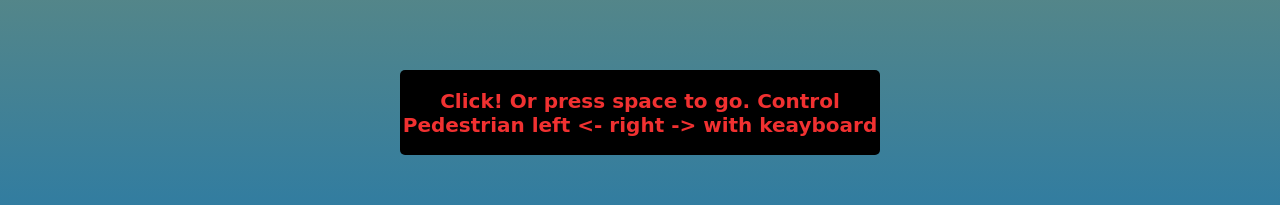
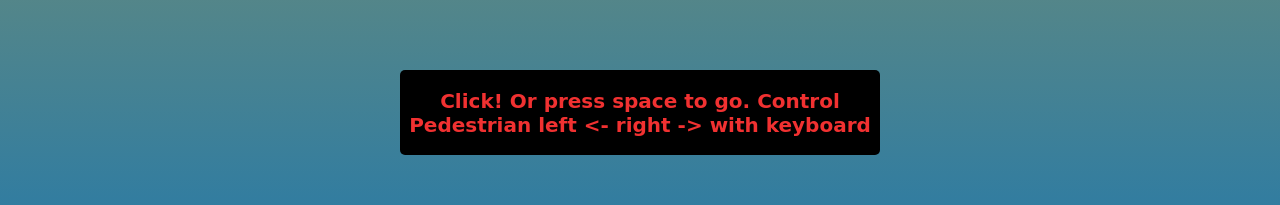
Before and after one commit to AlexDolz/Arcade_game-JS, a plain HTML site: page index.html in a window 1280 px wide. Shown: the part 350-555 px from the top of the page. Drawn offline with Linux system fonts and the light colour scheme; a web font is replaced by a local one.

Commit message:
controls

```diff
--- a/index.html
+++ b/index.html
@@ -19,7 +19,7 @@
     <div class="container">
       <div class="btn" id="go">
         Click! Or press space to go. Control Pedestrian left <- right -> with
-        keayboard
+        keyboard
       </div>
     </div>
 
```
